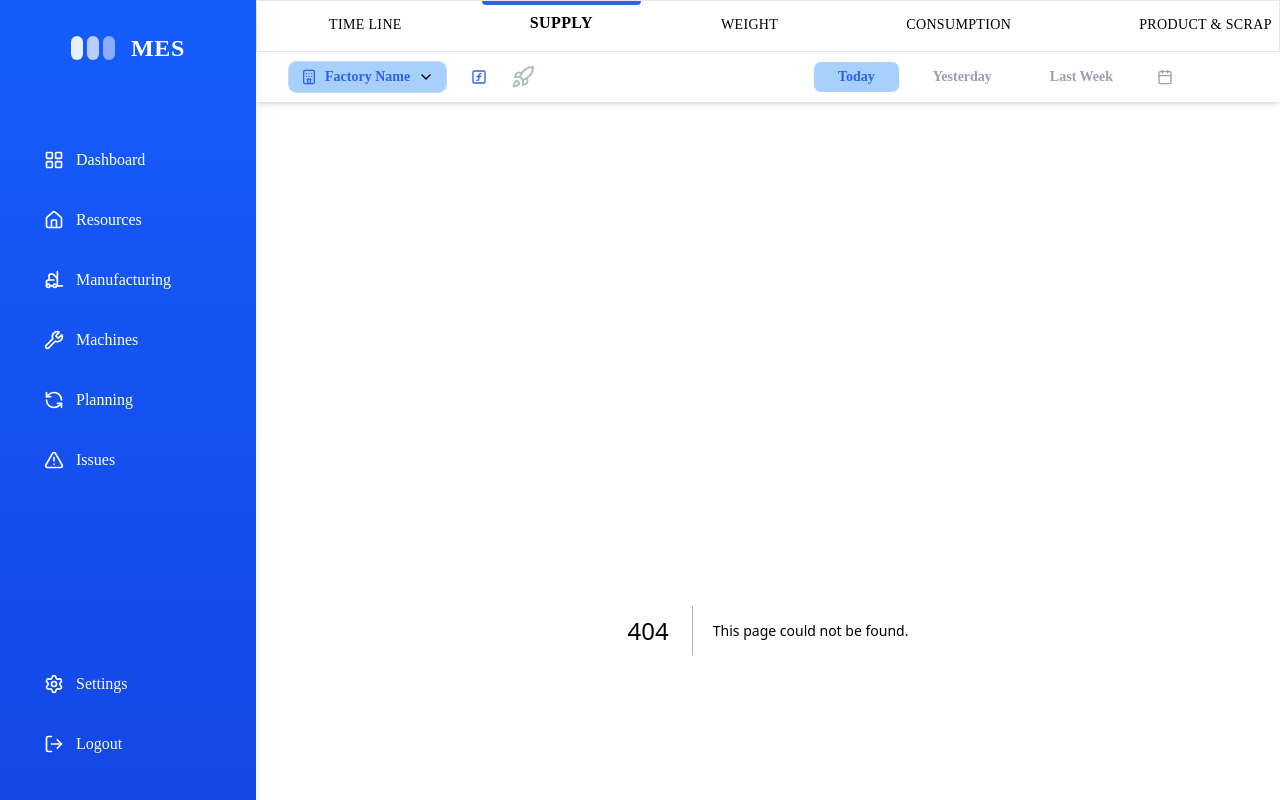
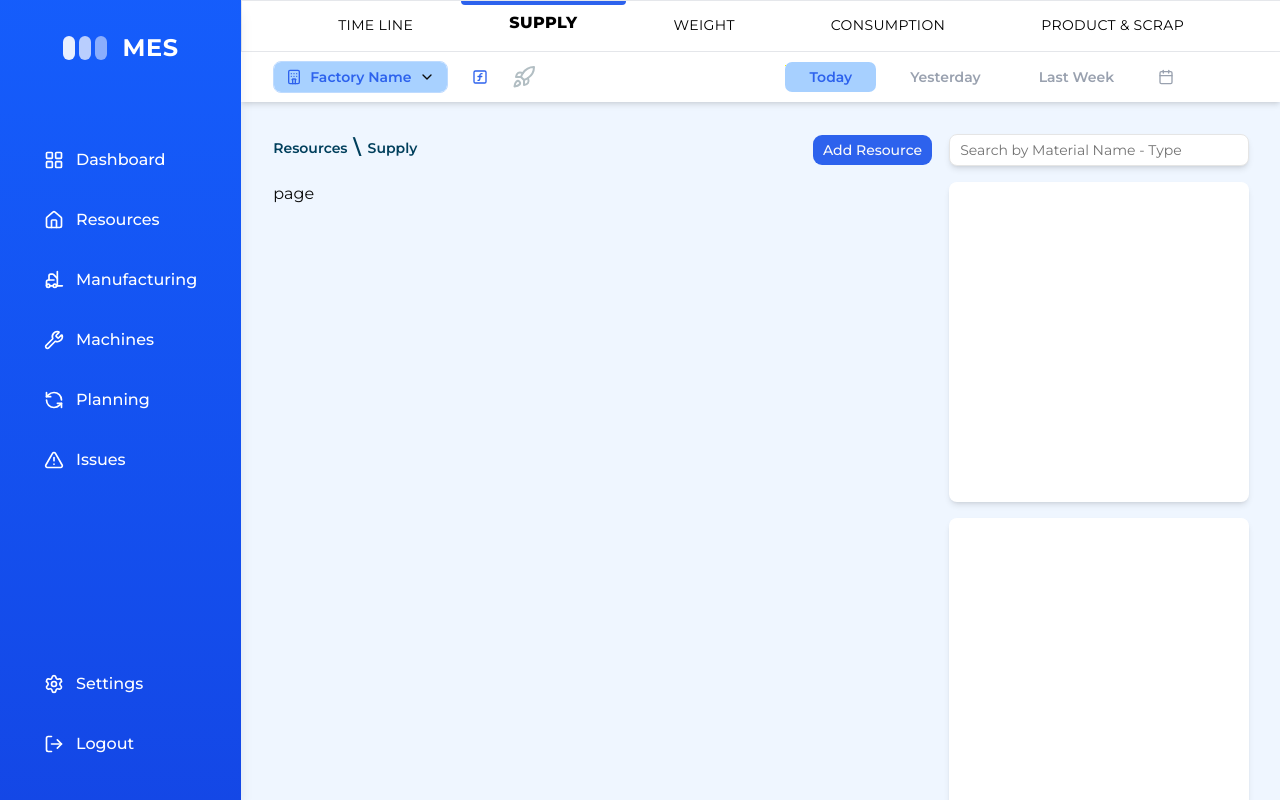
Before and after one commit to khaled-17/mes-dashboard, a Next.js app: page /resources/supply in a window 1280 px wide. Before the commit this address had no page. Built offline with nearby package versions, Linux system fonts and the light colour scheme.

Commit message:
add resources layout

```diff
--- a/app/layout.tsx
+++ b/app/layout.tsx
@@ -40,18 +40,17 @@ export default function RootLayout({
   return (
     <html>
       <body
-        className={`${geistSans.variable} ${geistMono.variable} ${roboto.variable} ${montserrat.variable} antialiased bg-gray-50 flex h-screen overflow-hidden`}
+        className={`${geistSans.variable} ${geistMono.variable} ${roboto.variable} ${montserrat.variable} antialiased bg-blue-50 flex h-screen overflow-hidden font-montserrat`}
       >
         <TooltipProvider>
           <Sidebar />
-         <div className="flex-1 overflow-y-auto p-8 custom-scrollbar">
-         <header className="-mt-8 -mx-8 mb-24">
-        <Header />
-      </header>
-           <main className="flex-1 overflow-y-auto p-8 custom-scrollbar">
-            {children}
-          </main>
-         </div>
+          <div className="  flex flex-col w-screen ">
+            <Header />
+
+            <main className=" overflow-y-auto p-8 custom-scrollbar ">
+              {children}
+            </main>
+          </div>
         </TooltipProvider>
       </body>
     </html>
--- /dev/null
+++ b/app/resources/layout.tsx
@@ -0,0 +1,17 @@
+import ResourcesSideBar from "@/components/resources/ResourcesSideBar";
+import ResourcesTopBar from "@/components/resources/ResourcesTopBar";
+import { ReactNode } from "react";
+
+export default function ResourcesLayout({ children }: { children: ReactNode }) {
+  return (
+  <>
+
+<div className="flex gap-4 ">
+     <div className=" flex-1 flex flex-col  gap-4">
+     <ResourcesTopBar/>
+  <section >{children}</section>
+ </div>
+ <ResourcesSideBar/>
+</div>
+  </>);
+}
--- /dev/null
+++ b/app/resources/supply/page.tsx
@@ -0,0 +1,9 @@
+
+
+const page = () => {
+  return (
+    <div>page</div>
+  )
+}
+
+export default page
--- a/components/BreadcrumbComponent.tsx
+++ b/components/BreadcrumbComponent.tsx
@@ -36,9 +36,9 @@ export function BreadCrumbComponent() {
                     return (
                         <Fragment key={index}>
                             <BreadcrumbItem >
-                                <BreadcrumbLink href={`/${segments.slice(0, index + 1).join("/")}`} className="text-[#003F5C]">{displayedSeg}</BreadcrumbLink>
+                                <BreadcrumbLink href={`/${segments.slice(0, index + 1).join("/")}`} className="text-[#003F5C] font-semibold">{displayedSeg}</BreadcrumbLink>
                             </BreadcrumbItem>
-                            {segments.length-1 > index && <BreadcrumbSeparator className="text-[#003F5C] text-[22px] leading-6.75 w-2">\</BreadcrumbSeparator>}
+                            {segments.length-1 > index && <BreadcrumbSeparator className="text-[#003F5C] text-[20px] leading-6.75 font-semibold w-2">\</BreadcrumbSeparator>}
                         </Fragment>
                     )
                 })
--- a/components/Header.tsx
+++ b/components/Header.tsx
@@ -7,7 +7,7 @@ import TopHeader from "./Header/TopHeader";
 const Header = () => {
   const pathname = usePathname();
   return (
-    <header className="flex flex-col ">
+    <header className="flex flex-col bg-white   ">
       {pathname !== "/" && pathname !== "/planning" && <TopHeader />}
       <BottomHeader />
     </header>
--- a/components/Header/BottomHeader.tsx
+++ b/components/Header/BottomHeader.tsx
@@ -18,7 +18,7 @@ const BottomHeader = () => {
 
   return (
     <>
-      <div className="h-[50px] w-full shadow-md flex items-center px-8  justify-between  ">
+      <div className="h-[50px] shadow-md flex items-center px-8  justify-between  ">
         {pathname !== "/planning" &&   "/" ? (
           <>
             <div className=" flex items-center gap-4 ">
--- a/components/Header/TopHeader.tsx
+++ b/components/Header/TopHeader.tsx
@@ -34,10 +34,10 @@ const TopHeader = () => {
 
   return (
     <nav
-      className="w-full bg-white border border-gray-200"
+      className=" bg-white border border-gray-200"
       aria-label="Main navigation"
     >
-      <ul className="flex  justify-between h-[50px] px-6 gap-8 list-none m-0 p-0">
+      <ul className="flex  justify-between h-[50px] px-12 list-none m-0 p-0">
         {pathname.includes("/resources") &&
           tabs[0].map((tab) => {
             const isActive = pathname === tab.href;
--- /dev/null
+++ b/components/resources/ResourcesCart.tsx
@@ -0,0 +1,9 @@
+
+
+const ResourcesCart = () => {
+  return (
+    <div>ResourcesCart</div>
+  )
+}
+
+export default ResourcesCart
--- /dev/null
+++ b/components/resources/ResourcesSideBar.tsx
@@ -0,0 +1,24 @@
+
+
+import { Input } from "../ui/input"
+
+
+const ResourcesSideBar = () => {
+  return (
+   <aside>
+     <div className="flex flex-col gap-4 w-75">
+
+       <Input placeholder="Search by Material Name - Type" className="bg-white rounded-md shadow-md" />
+       <div className="bg-white h-80  w-full rounded-md shadow-md">
+
+       </div>
+       <div className="bg-white h-80  w-full rounded-md shadow-md">
+
+       </div>
+
+     </div>
+   </aside>
+  )
+}
+
+export default ResourcesSideBar
--- /dev/null
+++ b/components/resources/ResourcesTopBar.tsx
@@ -0,0 +1,23 @@
+import { BreadCrumbComponent } from "../BreadcrumbComponent"
+import { Button } from "../ui/button"
+
+
+
+
+const ResourcesTopBar = () => {
+  return (
+    <div className="flex justify-between">
+        <BreadCrumbComponent  />
+
+
+     <Button>Add Resource</Button>
+
+
+
+
+
+    </div>
+  )
+}
+
+export default ResourcesTopBar
```
